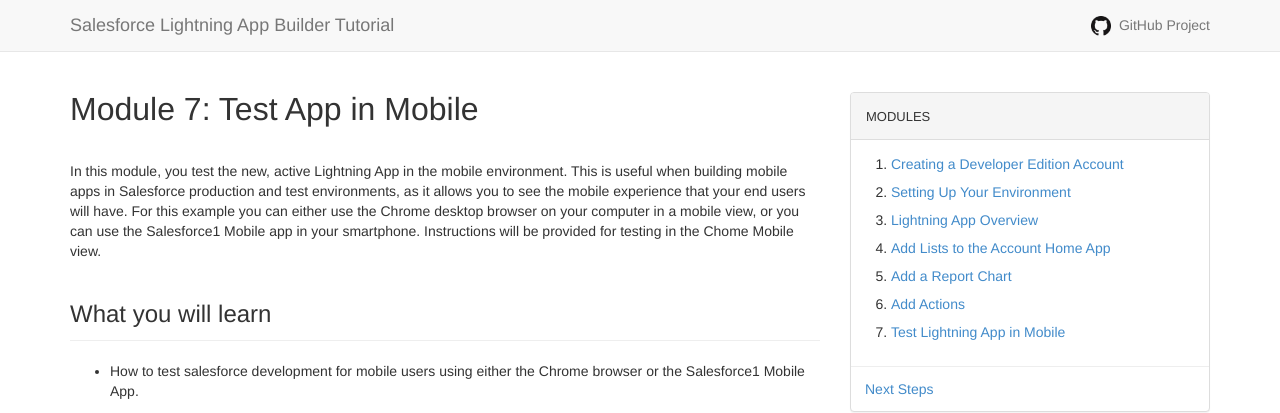
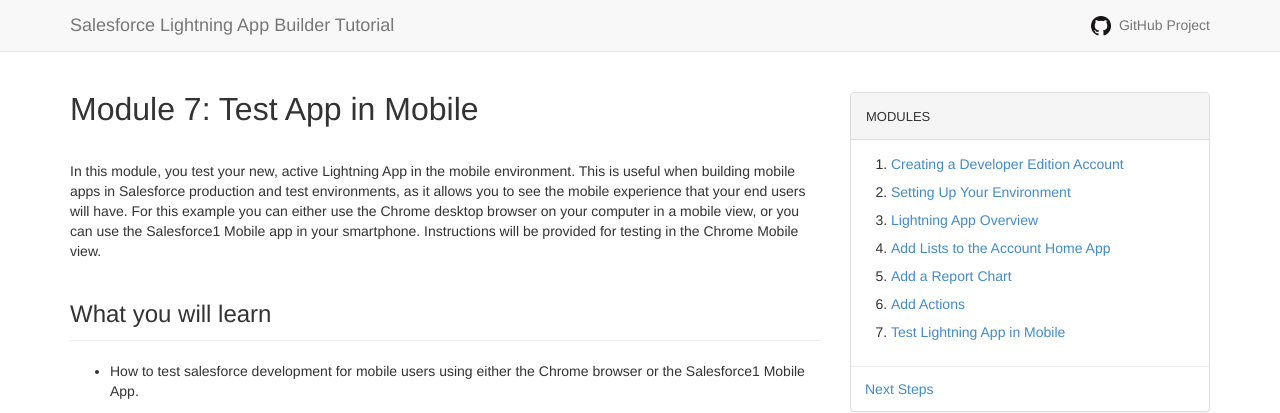
Before and after one commit to SalesforceDevelopersJapan/lightning-app-builder-tutorial, a Jekyll site: the page built from create-contactdetails-component.md, in a window 1280 px wide and 900 px high. Shown: the top 413 px of the window. Built offline with Jekyll 4.4.1, drawn with Linux system fonts in a browser that asks for light colours; Markdown is read by kramdown in place of the engine named in the settings; comment, search, counter and statistics services are not loaded.

Commit message:
Update create-contactdetails-component.md
fixed typo

```diff
--- a/create-contactdetails-component.md
+++ b/create-contactdetails-component.md
@@ -3,7 +3,7 @@ layout: module
 title: Module 7&#58; Test App in Mobile
 ---
 
-In this module, you test the new, active Lightning App in the mobile environment. This is useful when building mobile apps in Salesforce production and test environments, as it allows you to see the mobile experience that your end users will have. For this example you can either use the Chrome desktop browser on your computer in a mobile view, or you can use the Salesforce1 Mobile app in your smartphone. Instructions will be provided for testing in the Chome Mobile view.
+In this module, you test your new, active Lightning App in the mobile environment. This is useful when building mobile apps in Salesforce production and test environments, as it allows you to see the mobile experience that your end users will have. For this example you can either use the Chrome desktop browser on your computer in a mobile view, or you can use the Salesforce1 Mobile app in your smartphone. Instructions will be provided for testing in the Chrome Mobile view.
 
 ## What you will learn
 - How to test salesforce development for mobile users using either the Chrome browser or the Salesforce1 Mobile App.
```
